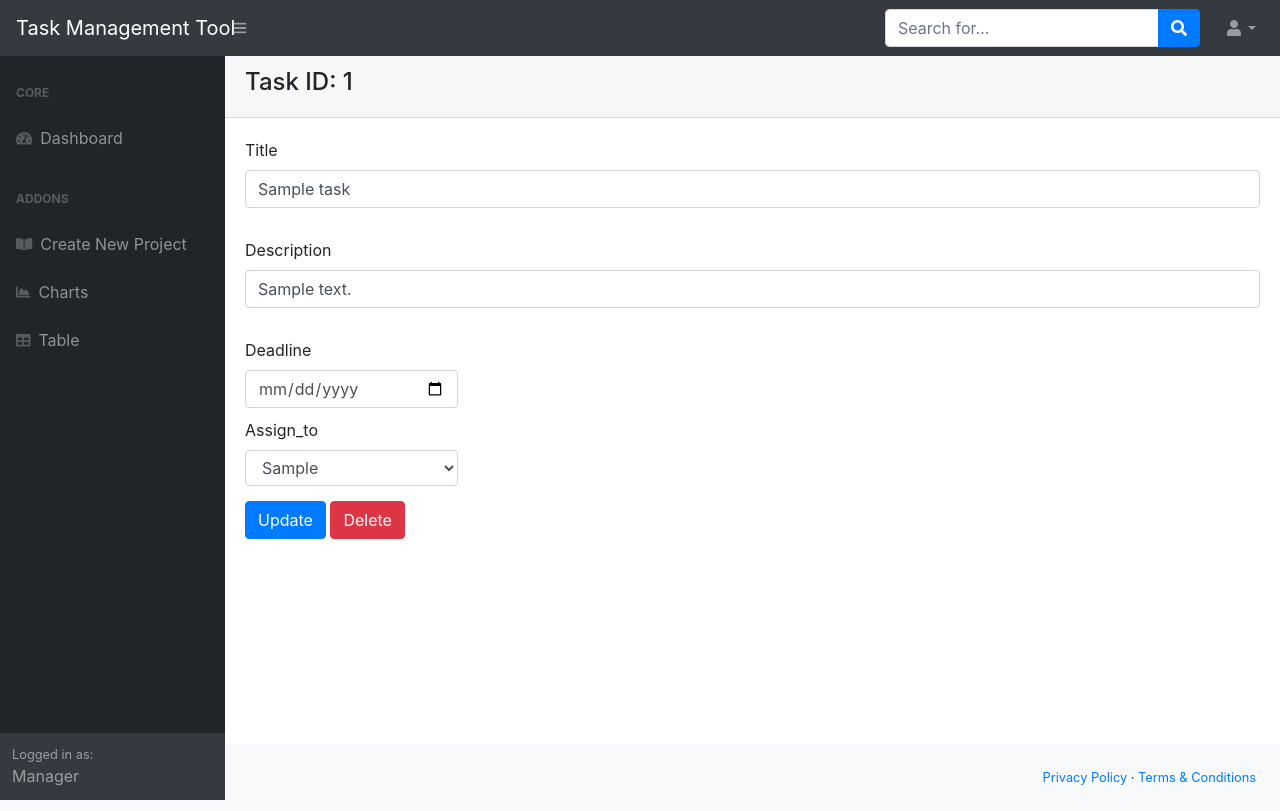
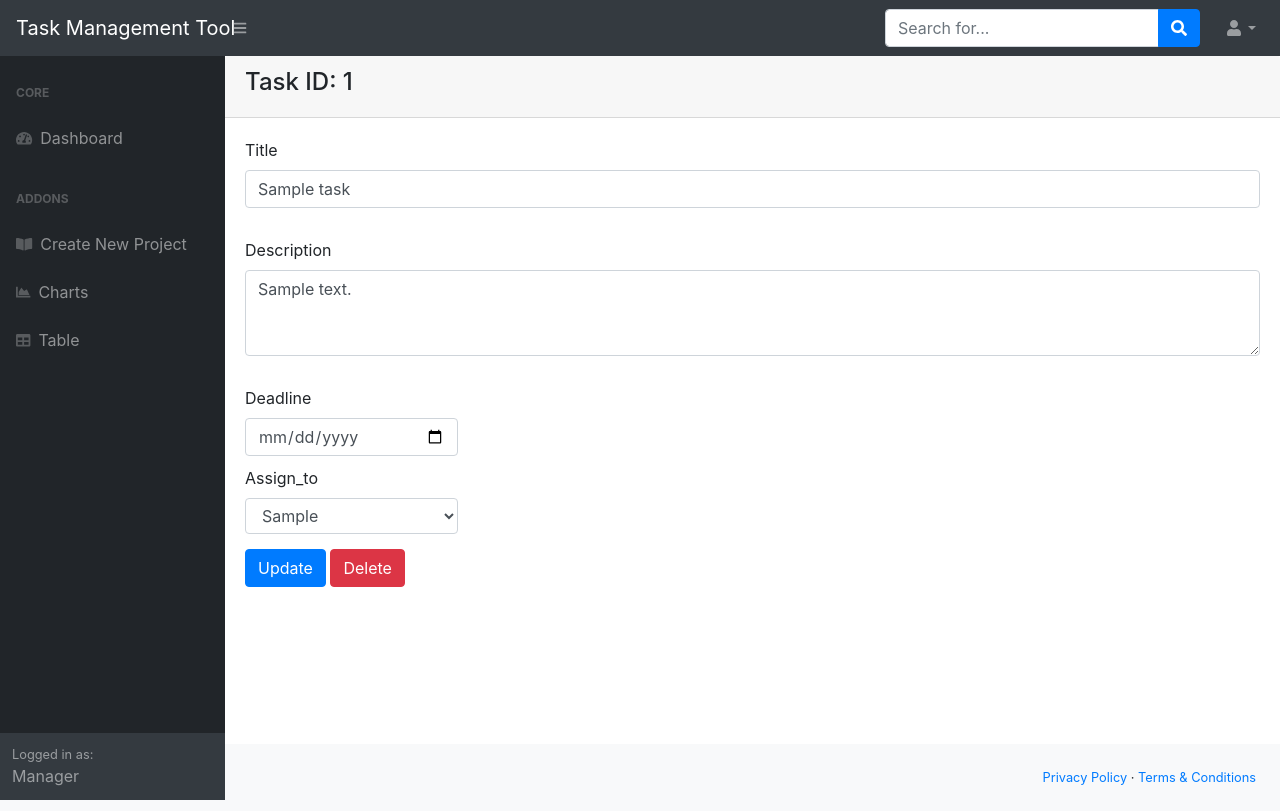
Before and after one commit to giwrgosftw/Task-Management-Tool, a Flask app: template templates/dashboard/tasks/view.html in a window 1280 px wide. Run offline with Flask 2, Linux system fonts and the light colour scheme; the template is opened without the code that fills it: most values are stand-ins (such as "Sample title", 1, 10 or a date in 2020); parts of the project's set-up code (start-up, migrations or seed data) failed here and were passed over; some libraries are stand-ins or nearby versions.

Commit message:
Fixed description layout

```diff
--- a/templates/dashboard/projects/view.html
+++ b/templates/dashboard/projects/view.html
@@ -11,7 +11,7 @@
                     <input value="{{project.title}}" id='title' name="title" class="form-control"/>
 
                     <label style=margin-top:30px;>Description</label>
-                    <input value="{{project.description}}" id='description' name="description" class="form-control"/>
+                    <textarea rows="3" id='description' name="description" class="form-control">{{project.description}}</textarea>
 
                     <label style=margin-top:30px;>Deadline</label>
                     <input style=width:19%; type="date" value="{{project.date}}" id='date' name="date" class="form-control"/>
--- a/templates/dashboard/tasks/view.html
+++ b/templates/dashboard/tasks/view.html
@@ -11,7 +11,7 @@
                     <input value="{{task.title}}" id='title' name="title" class="form-control"/>
 
                     <label style=margin-top:30px;>Description</label>
-                    <input value="{{task.description}}" id='description' name="description" class="form-control"/>
+                    <textarea rows="3" id='description' name="description" class="form-control">{{task.description}}</textarea>
 
                     <label style=margin-top:30px;>Deadline</label>
                     <input style=width:21%; type="date" value="{{task.date}}" id='date' name="date" class="form-control"/>
```
